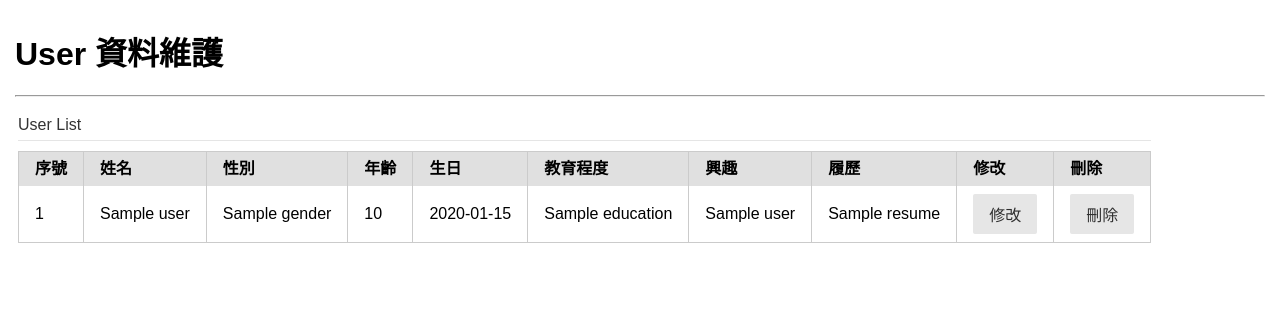
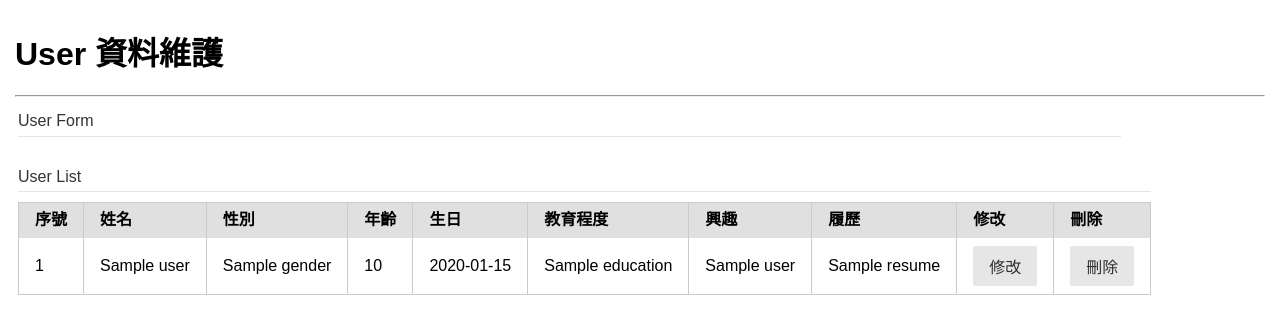
Before and after one commit to Jason19951003/Spring, a Java web app: template SpringMVC/src/main/webapp/WEB-INF/view/user/user.jsp in a window 1280 px wide. Shown: the top 334 px of the page. Run offline with Tomcat 11, a stand-in JSP engine, Linux system fonts and the light colour scheme; the template is opened without the code that fills it: most values are stand-ins (such as "Sample title", 1, 10 or a date in 2020); some libraries are stand-ins or nearby versions.

Commit message:
Merge branch 'master' of https://github.com/Jason19951003/Spring.git

```diff
--- a/SpringMVC/src/main/java/mvc/user/controller/UserController.java
+++ b/SpringMVC/src/main/java/mvc/user/controller/UserController.java
@@ -40,9 +40,12 @@ public class UserController {
 
 	@GetMapping
 	// model: 欲將給 jsp 的資料要放在 model 容器中
-	public String queryAllUsers(Model model) {
+	public String queryAllUsers(User user, Model model) {
 		List<UserDto> users = userService.findUserDtos();
 		model.addAttribute("userDtos", users);
+
+		user.setAge(18);
+
 		return "user/user";
 	}
 
--- a/SpringMVC/src/main/webapp/WEB-INF/view/user/user.jsp
+++ b/SpringMVC/src/main/webapp/WEB-INF/view/user/user.jsp
@@ -16,7 +16,9 @@
 		<table>
 			<tr>
 				<!-- User 表單 -->
-				<td></td>
+				<td>
+					<%@include file="userform.jspf" %>
+				</td>
 				<!-- User 圖表 -->
 
 				<td></td>
@@ -25,7 +27,7 @@
 			<tr>
 				<!-- User 列表 -->
 				<td colspan="2">
-					<%@include file="usetlist.jspf" %>
+					<%@include file="userlist.jspf" %>
 				</td>
 			</tr>
 		</table>
--- /dev/null
+++ b/SpringMVC/src/main/webapp/WEB-INF/view/user/userform.jspf
@@ -0,0 +1,12 @@
+<%@ page language="java" contentType="text/html; charset=UTF-8" pageEncoding="UTF-8"%>
+<%@ taglib prefix="c" uri="http://java.sun.com/jsp/jstl/core"%>
+<%@ taglib prefix="fmt" uri="http://java.sun.com/jsp/jstl/fmt"%>
+<!-- Spring Form 表單標籤 -->
+<%@ taglib prefix="sp" uri="http://www.springframework.org/tags/form" %>
+
+<sp:form modelAttribute="user" method="post" action="${pageContext.request.contextPath}/mvc/user" class="pure-form">
+	<fieldset>
+		<legend>User Form</legend>
+		${ user }
+	</fieldset>
+</sp:form>
```
Also changed, not shown: SpringMVC/src/main/webapp/WEB-INF/view/user/userlist.jspf (renamed from SpringMVC/src/main/webapp/WEB-INF/view/user/usetlist.jspf).
